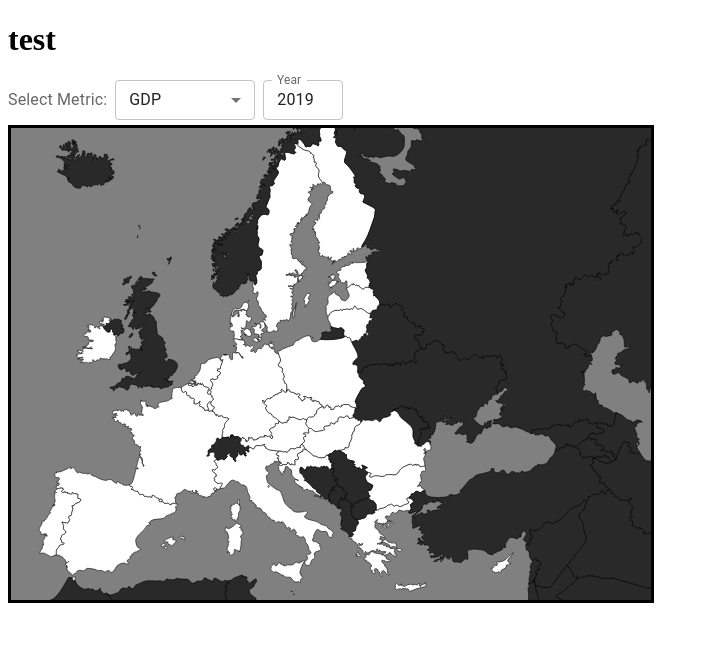
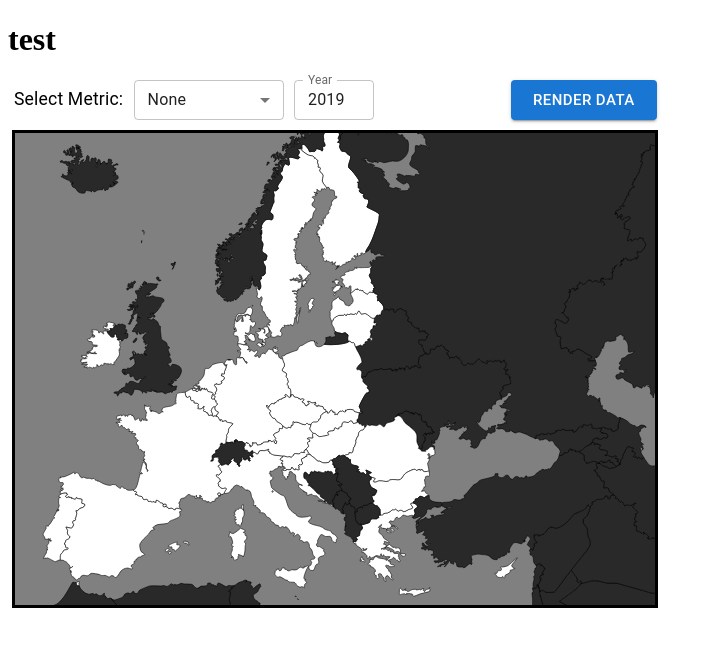
Before and after one commit to gchib00/bluestat, a React (Create React App) app: page / in a window 1280 px wide. Shown: the top 646 px of the page, without its empty margins (0-713 px from the left). Built offline with nearby package versions, Linux system fonts and the light colour scheme; no server answers.

Commit message:
fixed bug that allowed user to select unavailable year, improved state management

```diff
--- a/src/DataTypeDropdown.tsx
+++ b/src/DataTypeDropdown.tsx
@@ -1,32 +1,62 @@
-import { InputLabel, MenuItem, Select, TextField } from '@mui/material'
-import React from 'react'
+import { Button, InputLabel, MenuItem, Select, TextField } from '@mui/material'
+import React, { useState } from 'react'
 import styled from 'styled-components'
 
 //styles:
 const Container = styled.div`
-  width: 640px;
+  width: 50.2vw;
   height: 40px;
   display: flex;
-  justify-content: flex-start;
+  justify-content: space-between;
   align-items: center;
-  margin: 5px 0px 5px 0px;
+  margin: 10px 0px 10px 6px;
+`
+const FormContainer = styled.form`
+  display: flex;
+  justify-content: space-between;
+  min-width: 360px;
+  align-items: center;
 `
 //types:
-interface Props {
+// interface Props {
+//   dataType: string;
+//   selectedYear: string;
+//   setDataType: React.Dispatch<React.SetStateAction<string>>;
+//   setSelectedYear: React.Dispatch<React.SetStateAction<string>>;
+// }
+// export const DataTypeDropdown = ({dataType, selectedYear, setDataType, setSelectedYear}: Props) => {
+interface DataToProcess {
   dataType: string;
   selectedYear: string;
-  setDataType: React.Dispatch<React.SetStateAction<string>>;
-  setSelectedYear: React.Dispatch<React.SetStateAction<string>>;
 }
-export const DataTypeDropdown = ({dataType, selectedYear, setDataType, setSelectedYear}: Props) => {
+interface Props {
+  dataToProcess: DataToProcess;
+  setDataToProcess: React.Dispatch<React.SetStateAction<DataToProcess>>;
+}
+export const DataTypeDropdown = ({dataToProcess, setDataToProcess}: Props) => {
+  const [selectedYear, setSelectedYear] = useState<string>(dataToProcess.selectedYear)
+  const [dataType, setDataType] = useState<string>(dataToProcess.dataType)
+
+  const handleSubmit = () => {
+    setDataToProcess({
+      dataType: dataType,
+      selectedYear: selectedYear
+    })
+    alert("shound have re-rendered")
+  }
+
   return (
     <Container>
-      <InputLabel id="dataTypeLabel">Select Metric: </InputLabel>
+      <FormContainer style={{display: "flex", justifyContent: "space-between", flexDirection: "row", width: 350}}>
+        <InputLabel
+          sx={{fontSize: "1.1rem", color: "black"}}
+          id="dataType"
+        >Select Metric:
+        </InputLabel>
         <Select
-        labelId="dataTypeLabel"
-        id="dataType"
+          labelId="dataType"
           value={dataType}
-        sx={{width: 140, marginLeft: 1, height: 40 }}
+          sx={{width: 150, marginLeft: 1, height: 40 }}
           onChange={(e) => setDataType(e.target.value)}
         >
           <MenuItem value="None">None</MenuItem>
@@ -40,8 +70,18 @@ export const DataTypeDropdown = ({dataType, selectedYear, setDataType, setSelect
             size="small"
             defaultValue={selectedYear}
             label="Year"
-          onChange={(e) => {setSelectedYear(e.target.value)}}
+            onKeyDownCapture={(e) => e.preventDefault()}
+            onChange={(e) => setSelectedYear(e.target.value)}
         />
+      </FormContainer>
+      <Button
+        type="submit"
+        onClick={handleSubmit}
+        variant="contained"
+        size="large"
+        sx={{height: "40px"}}
+      >Render Data
+      </Button>
     </Container>
   )
 }
--- a/src/InteractiveMapEurope.tsx
+++ b/src/InteractiveMapEurope.tsx
@@ -7,28 +7,36 @@ import { DataTypeDropdown } from './DataTypeDropdown'
 //stlying:
 const MapContainer = styled.main`
   width: 50vw;
+  margin: 0px 0px 0px 4px;
   border: 3px solid black;
   display:flex;
   justify-content: center;
   align-items: center;
 `
+
+interface DataToProcess {
+  dataType: string;
+  selectedYear: string;
+}
+
 //list of eu countries - necessary for filtering worldbank data:
 const euStates=["AT","BE","BG","HR","CY","CZ","DK","EE","FI","FR","DE","GR","HU","IE","IT","LV","LT","LU","MT","NL","PL","PT","RO","SK","SI","ES","SE"]
 export const InteractiveMapEurope = () => {
-  const [dataType, setDataType] = useState<string>("GDP")
+  // const [dataType, setDataType] = useState<string>("GDP")
   const [countryData, setCountryData] = useState<CountryData[]>([])
   const [countriesByGDP, setCountriesByGDP] = useState<CountryData[]>([])
-  const [selectedYear, setSelectedYear] = useState<string>("2019")
+  // const [selectedYear, setSelectedYear] = useState<string>("2019")
+  const [dataToProcess, setDataToProcess] = useState<DataToProcess>({dataType: "None", selectedYear: "2019"})
 
-  const fetchData = async (year: string) => {
+  const fetchData = async (selectedYear: string) => {
     const euStatesParam = euStates.join(";") //create param to specify relevant countries for the api endpoint
     const determineResponseType = () => {
-      switch(dataType) {
+      switch(dataToProcess.dataType) {
         case("GDP"): {
-          return fetch(`https://api.worldbank.org/v2/country/${euStatesParam}/indicator/NY.GDP.MKTP.CD?date=${year}&format=json`)
+          return fetch(`https://api.worldbank.org/v2/country/${euStatesParam}/indicator/NY.GDP.MKTP.CD?date=${selectedYear}&format=json`)
         }
         case("Population"): {
-          return fetch(`https://api.worldbank.org/v2/country/${euStatesParam}/indicator/SP.POP.TOTL?date=${year}&format=json`)
+          return fetch(`https://api.worldbank.org/v2/country/${euStatesParam}/indicator/SP.POP.TOTL?date=${selectedYear}&format=json`)
         }
         default: return null
       }
@@ -43,10 +51,15 @@ export const InteractiveMapEurope = () => {
     }
   }
 
+  // useEffect(() => {
+  //   console.log("dataType was changed to", dataToProcess.dataType)
+  //   fetchData(selectedYear)
+  // }, [selectedYear, dataType])
+
   useEffect(() => {
-    console.log("dataType was changed to", dataType)
-    fetchData(selectedYear)
-  }, [selectedYear, dataType])
+    console.log("dataType was changed to", dataToProcess.dataType)
+    fetchData(dataToProcess.selectedYear)
+  }, [dataToProcess])
 
   useEffect(() => {
     //re-arrange the existing data from highest to lowerst by GDP:
@@ -56,7 +69,8 @@ export const InteractiveMapEurope = () => {
 
   return (
     <>
-    <DataTypeDropdown dataType={dataType} setDataType={setDataType} selectedYear={selectedYear} setSelectedYear={setSelectedYear} />
+    {/* <DataTypeDropdown dataType={dataType} setDataType={setDataType} selectedYear={selectedYear} setSelectedYear={setSelectedYear} /> */}
+    <DataTypeDropdown dataToProcess={dataToProcess} setDataToProcess={setDataToProcess} />
     <MapContainer>
       <EuropeSVG countriesByGDP={countriesByGDP} />
     </MapContainer>
--- a/src/static/europe.tsx
+++ b/src/static/europe.tsx
@@ -26,7 +26,7 @@ interface Props {
 }
 const SvgComponent = ({countriesByGDP}: Props) => {
   const determineColor = (country: string) => { //formulate which color the country should get:
-    if (countriesByGDP.length === 0) {return "white"}
+    if (!countriesByGDP || countriesByGDP.length === 0) {return "white"}
     //determine highest value:
     const highestValue = countriesByGDP[countriesByGDP.length-1].value;
     const countryData = countriesByGDP.find(state => state.country.id === country)
```
Lines whose indentation alone changed are shown as unchanged.
